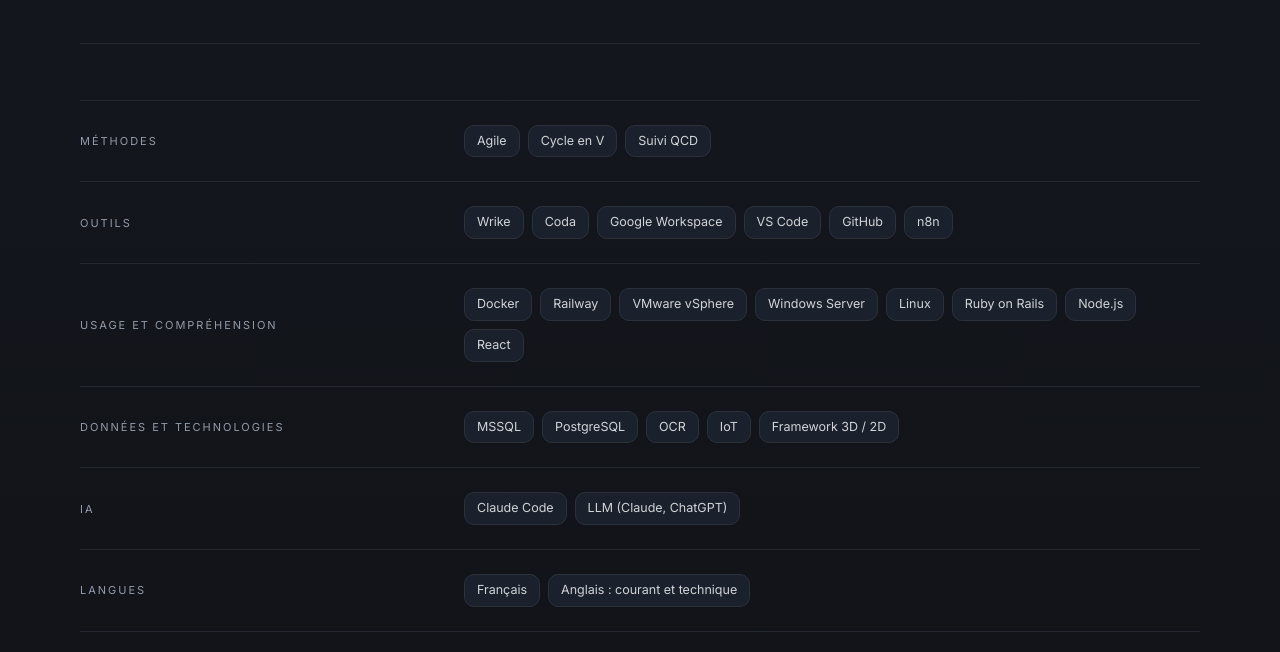
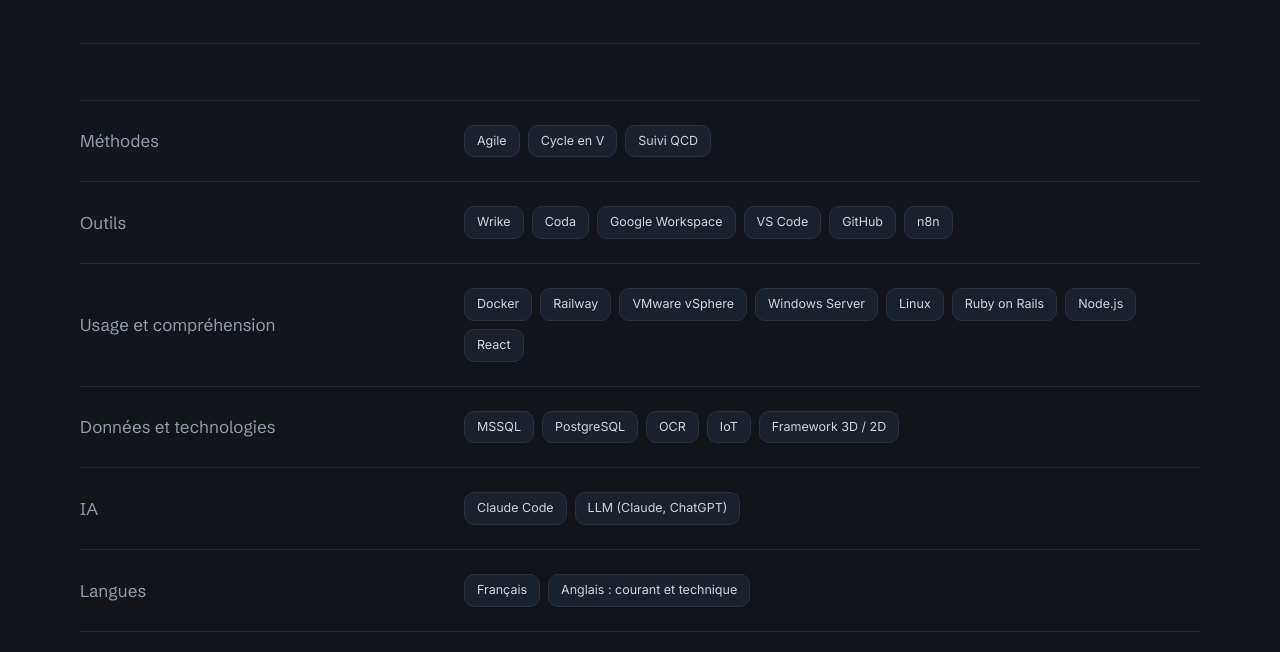
Before and after one commit to AntoGoo/portfolio, a React (Vite) app: page / in a window 1280 px wide. Shown: the part 4365-5017 px from the top of the page. Built offline with nearby package versions, Linux system fonts and the light colour scheme; no server answers.

Commit message:
Environnement : libellés de groupe dans la typo de l'en-tête de section
Les classes du libellé « 0X / Nom » passent dans styles.js
(SECTION_LABEL, SECTION_LABEL_NAME), partagées par Section et Skills.

Co-Authored-By: Claude Opus 5.5 (1M context) <noreply@anthropic.com>

```diff
--- a/src/components/portfolio/Section.jsx
+++ b/src/components/portfolio/Section.jsx
@@ -1,5 +1,6 @@
 import Reveal from '@/components/portfolio/Reveal';
 import { cn } from '@/lib/utils';
+import { SECTION_LABEL, SECTION_LABEL_NAME } from '@/components/portfolio/styles';
 
 // Point final ajouté aux titres texte qui ne se terminent pas déjà par une ponctuation.
 const withPeriod = (title) =>
@@ -9,9 +10,9 @@ const withPeriod = (title) =>
 // (titres des fiches projet).
 export function SectionLabel({ as: Tag = 'p', index, children, className }) {
   return (
-    <Tag className={cn('font-label text-[15px] leading-snug md:text-[17px]', className)}>
+    <Tag className={cn(SECTION_LABEL, className)}>
       <span className="font-medium text-accent2">{index} /</span>{' '}
-      <span className="font-normal text-muted-foreground">{children}</span>
+      <span className={SECTION_LABEL_NAME}>{children}</span>
     </Tag>
   );
 }
--- a/src/components/portfolio/Skills.jsx
+++ b/src/components/portfolio/Skills.jsx
@@ -1,6 +1,8 @@
 import Section from '@/components/portfolio/Section';
 import Reveal from '@/components/portfolio/Reveal';
+import { SECTION_LABEL, SECTION_LABEL_NAME } from '@/components/portfolio/styles';
 import { skillGroups } from '@/data/portfolioContent';
+import { cn } from '@/lib/utils';
 
 export default function Skills() {
   return (
@@ -15,7 +17,7 @@ export default function Skills() {
         {skillGroups.map((group, i) => (
           <Reveal key={group.label} delay={0.04 * i}>
             <div className="grid gap-4 py-6 md:grid-cols-12 md:items-center md:gap-8">
-              <h3 className="text-[11px] uppercase tracking-[0.18em] text-muted-foreground md:col-span-4">
+              <h3 className={cn(SECTION_LABEL, SECTION_LABEL_NAME, 'md:col-span-4')}>
                 {group.label}
               </h3>
               <div className="flex flex-wrap gap-2 md:col-span-8">
--- /dev/null
+++ b/src/components/portfolio/styles.js
@@ -0,0 +1,6 @@
+// Typographie du libellé « 0X / Nom » des en-têtes de section (Section.jsx),
+// reprise telle quelle par les sous-libellés qui doivent lui ressembler.
+export const SECTION_LABEL = 'font-label text-[15px] leading-snug md:text-[17px]';
+
+// Partie « Nom » du libellé, après le numéro ambre.
+export const SECTION_LABEL_NAME = 'font-normal text-muted-foreground';
```
